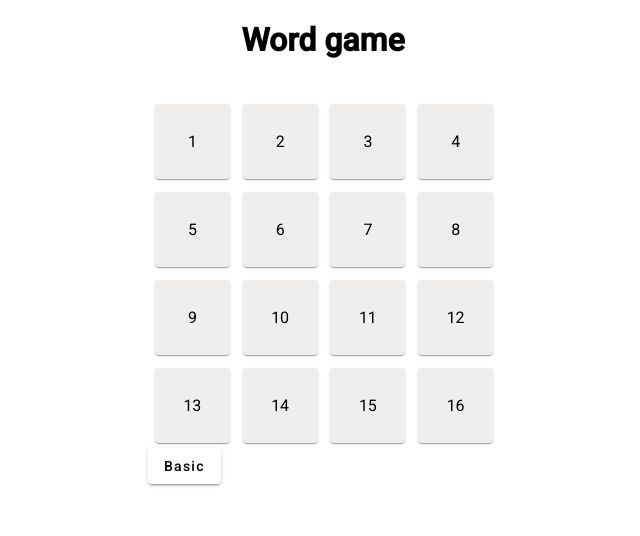
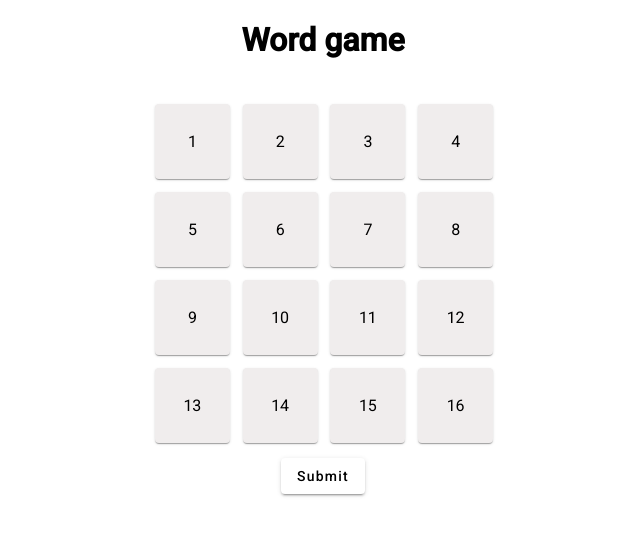
Before and after one commit to emmiberge/word-game-2.0, an Angular app: page / in a window 1280 px wide. Shown: the top 536 px of the page, without its empty margins (317-957 px from the left). Built offline with nearby package versions, Linux system fonts and the light colour scheme.

Commit message:
Moved submit button to app component

```diff
--- a/src/app/app.component.html
+++ b/src/app/app.component.html
@@ -1,4 +1,5 @@
 <div class ="gameContainer">
   <h1>Word game</h1>
   <app-grid></app-grid>
+  <button style="margin-top: 10px;" (click)="submitChoice()" mat-raised-button>Submit</button>
 </div>
--- a/src/app/app.component.ts
+++ b/src/app/app.component.ts
@@ -1,15 +1,22 @@
-import { Component } from '@angular/core';
+import { Component, ViewChild } from '@angular/core';
 import { RouterOutlet } from '@angular/router';
 import { TileComponent } from '../components/tile/tile.component';
 import { GridComponent } from '../components/grid/grid.component';
+import {MatButtonModule} from '@angular/material/button';
 
 @Component({
   selector: 'app-root',
   standalone: true,
-  imports: [RouterOutlet, GridComponent],
+  imports: [MatButtonModule, RouterOutlet, GridComponent],
   templateUrl: './app.component.html',
   styleUrl: './app.component.css'
 })
 export class AppComponent {
   title = 'word-game';
+
+  @ViewChild(GridComponent) GridComponent: any;
+
+  submitChoice(){
+    this.GridComponent.submitTiles();
+  }
 }
--- a/src/components/grid/grid.component.html
+++ b/src/components/grid/grid.component.html
@@ -4,5 +4,4 @@
               <app-tile [content] = item (taskNameEvent)='trySelect($event)'></app-tile>
         </mat-grid-tile>
     </mat-grid-list>
-    <button (click)="submitTiles()" mat-raised-button>Basic</button>
 </div>
--- a/src/components/grid/grid.component.ts
+++ b/src/components/grid/grid.component.ts
@@ -5,12 +5,12 @@ import {MatCardModule} from '@angular/material/card';
 import { TileComponent } from '../tile/tile.component';
 import { Tile } from '../../app/types/Tile';
 import { Group } from '../../app/types/group';
-import {MatButtonModule} from '@angular/material/button';
+
 
 @Component({
   selector: 'app-grid',
   standalone: true,
-  imports: [MatButtonModule, MatGridListModule, CommonModule, MatCardModule, TileComponent],
+  imports: [MatGridListModule, CommonModule, MatCardModule, TileComponent],
   templateUrl: './grid.component.html',
   styleUrl: './grid.component.css'
 })
```
